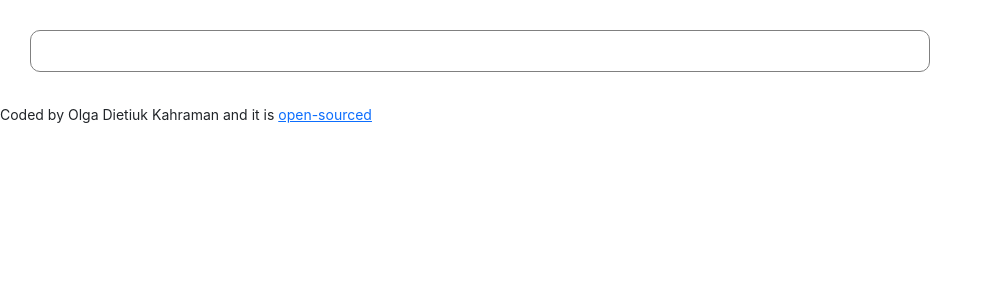
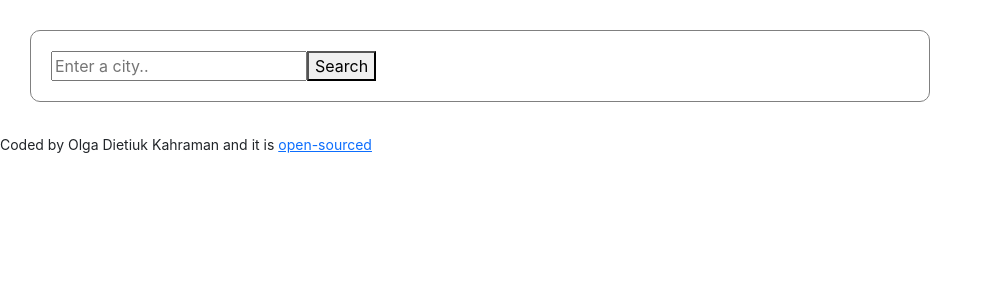
Before and after one commit to olgakahraman/weather-react, a React (Create React App) app: page / in a window 1280 px wide. Shown: the top 300 px of the page, without its empty margins (0-993 px from the left). Built offline with nearby package versions, Linux system fonts and the light colour scheme.

Commit message:
Update App.js

```diff
--- a/src/App.js
+++ b/src/App.js
@@ -1,10 +1,10 @@
-
-import './App.css';
+import "./App.css";
+import WeatherSearch from "./WeatherSearch";
 
 function App() {
   return (
     <div className="App">
-
+      <WeatherSearch />
     </div>
   );
 }
```
